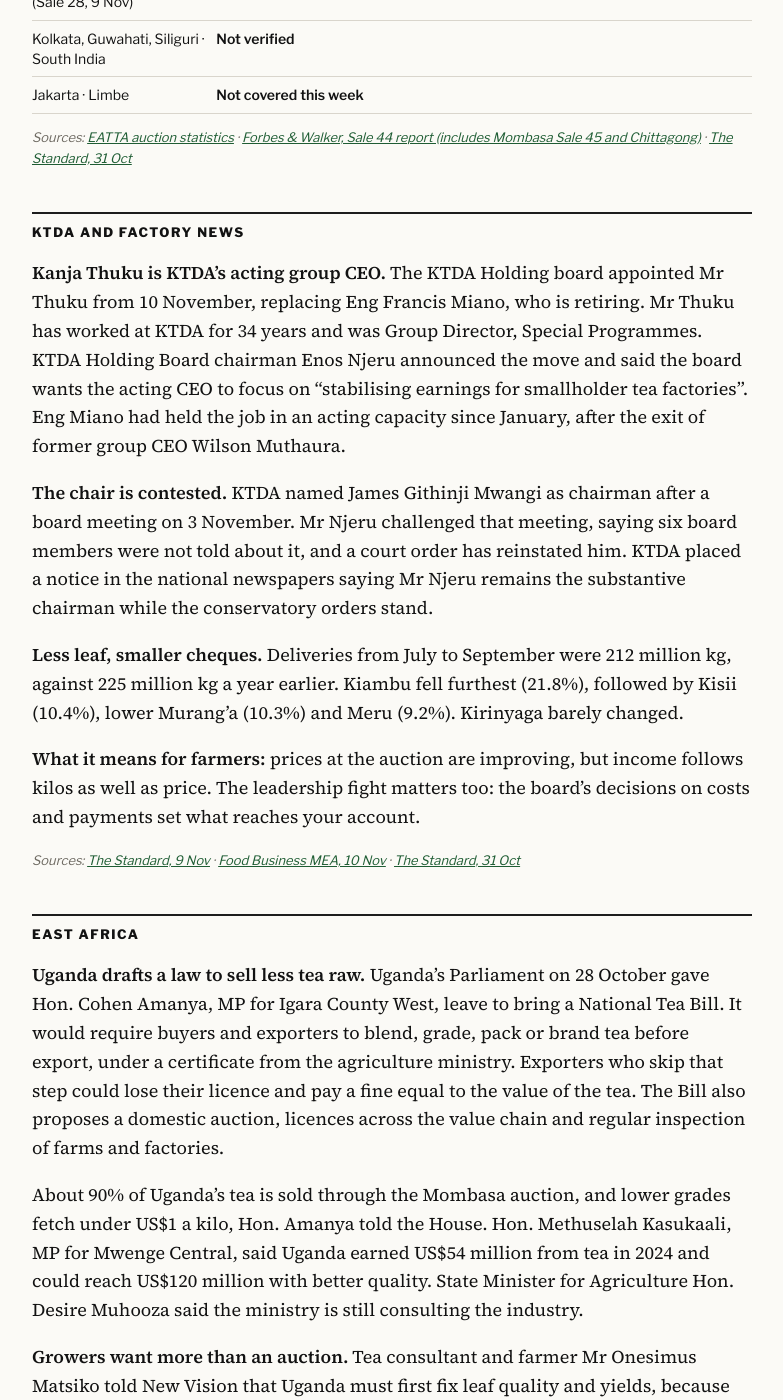
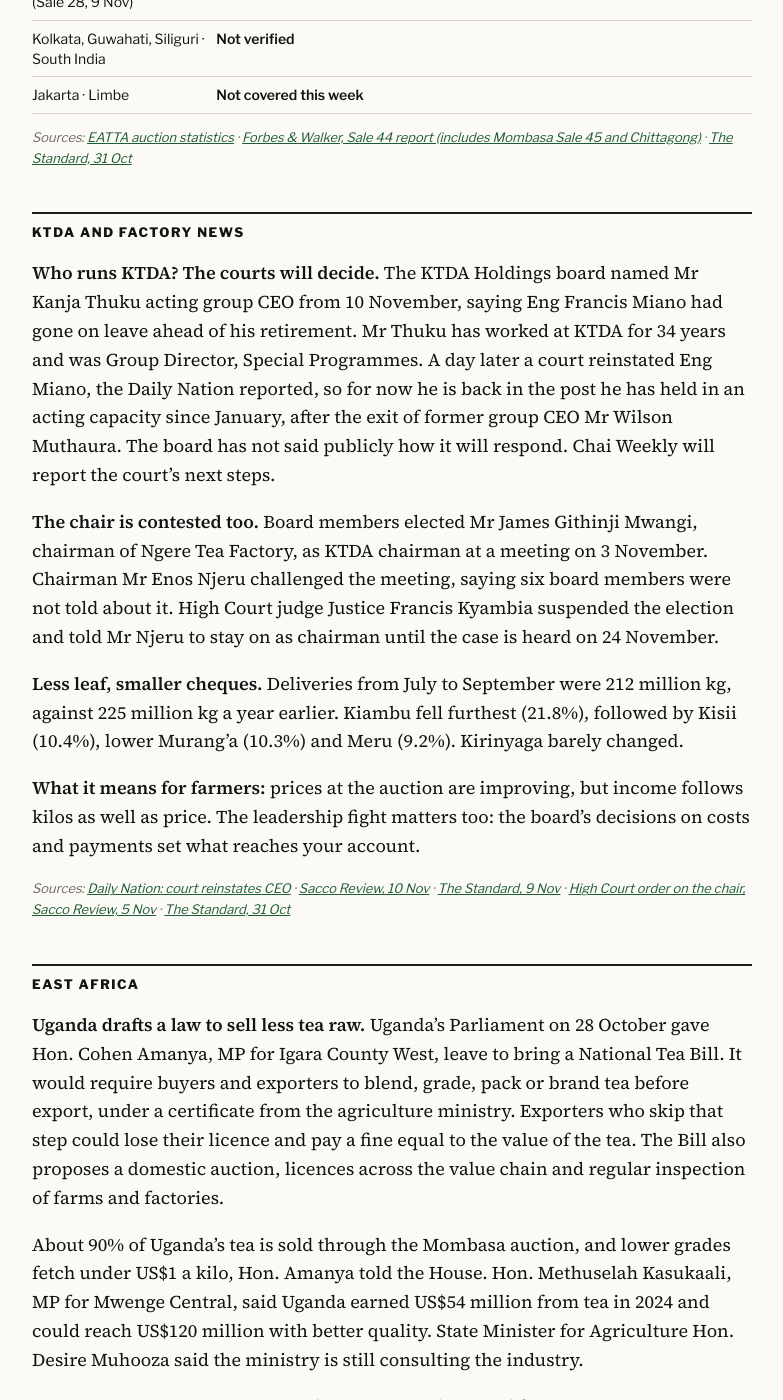
Before and after one commit to maxndungu/chai-weekly, a Jekyll site: the page built from _posts/2026-11-15-issue-003.md, in a window 1280 px wide and 1400 px high, scrolled down 2168 px. Shown: the whole window, without its empty margins (248-1031 px from the left). Built offline with Jekyll 4.4.1, drawn with Linux system fonts in a browser that asks for light colours; some web fonts are replaced; some of the changed text lies outside the part shown.

Commit message:
Preview issue 3: KTDA CEO reinstated by court; chair case details
Co-Authored-By: Claude Opus 5.5 <noreply@anthropic.com>
Claude-Session: https://claude.ai/code/session_01NE5qXrBHZVoaUJxcsTibXZ

```diff
--- a/_posts/2026-11-15-issue-003.md
+++ b/_posts/2026-11-15-issue-003.md
@@ -3,8 +3,8 @@ layout: post
 preview: true
 title: "Mombasa Prices Climb to the Year's High as KTDA Fights Over Its Top Jobs"
 issue: 3
-deck: "Tea at Mombasa fetched $2.36 a kilo at the last sale, the best of 2026, while a new acting chief executive takes over at KTDA, Uganda drafts a tea law, and the rains return to the tea counties."
-description: "Mombasa hits its 2026 high of $2.36, KTDA names Kanja Thuku acting CEO amid a court fight over the chair, Uganda drafts a National Tea Bill, India weighs a minimum price for tea, and heavy rain arrives in the west."
+deck: "Tea at Mombasa fetched $2.36 a kilo at the last sale, the best of 2026, while KTDA's top jobs land in court, Uganda drafts a tea law, and the rains return to the tea counties."
+description: "Mombasa hits its 2026 high of $2.36, courts step into KTDA's fights over its chief executive and chairman, Uganda drafts a National Tea Bill, India weighs a minimum price for tea, and heavy rain arrives in the west."
 snapshot:
   - { label: "Mombasa (Sale 45)", value: "$2.36/kg", note: "▲ 3¢, year's high" }
   - { label: "Unsold", value: "15%", note: "of tea offered" }
@@ -13,7 +13,7 @@ snapshot:
   - { label: "Chittagong", value: "Tk273.85", note: "85% sold" }
 stories:
   - { section: "Markets", anchor: "the-auction-this-week", headline: "Mombasa tea reaches its best price of the year", summary: "The Mombasa average rose for a second straight sale to $2.36 a kilo, with Pakistani and Middle Eastern buyers keeping up support." }
-  - { section: "Industry", anchor: "ktda-and-factory-news", headline: "A new acting chief, and a court fight over the chair", summary: "Kanja Thuku takes over as acting group CEO of KTDA while a court order keeps Enos Njeru in the chairman's seat." }
+  - { section: "Industry", anchor: "ktda-and-factory-news", headline: "Two court fights at the top of KTDA", summary: "A court has reinstated Eng Francis Miano as acting CEO a day after the board replaced him, and another order keeps Mr Enos Njeru as chairman." }
   - { section: "East Africa", anchor: "east-africa", headline: "Uganda drafts a tea law to sell less tea raw", summary: "A National Tea Bill would make exporters add value before shipping and set up an auction at home. About 90% of Uganda's tea now goes to Mombasa." }
   - { section: "World", anchor: "around-the-tea-world", headline: "India moves toward a minimum price for tea", summary: "A Tea Board panel wants a floor price tied to wages and inflation, and Colombo's best Western teas slip." }
   - { section: "Weather", anchor: "weather-in-the-tea-counties", headline: "A wet week for Nyeri, heavy rain for Mulanje", summary: "Kenya Met expects thunderstorms west of the Rift. Forecasts put Nyeri near 84 mm this week and Malawi's Mulanje near 89 mm." }
@@ -22,7 +22,7 @@ stories:
   - { section: "Culture", anchor: "tea-culture", headline: "A tea trail race in the hills of Nepal", summary: "Ilam's first Suryodaya Tea Festival runs on 21 and 22 November, with a 12.5 km race through the gardens." }
 ---
 
-NAIROBI — Tea at the Mombasa auction sold for its best price of the year last week, as tight supply after a dry spell met steady demand from Pakistan and the Middle East. At KTDA, a new acting chief executive took office in the middle of a court fight over who chairs the board. In Kampala, MPs began work on a law to make Uganda sell less of its tea raw. And the rains that held off for weeks are now falling across the western tea counties.
+NAIROBI — Tea at the Mombasa auction sold for its best price of the year last week, as tight supply after a dry spell met steady demand from Pakistan and the Middle East. At KTDA, both the chief executive's job and the chairman's seat are now before the courts. In Kampala, MPs began work on a law to make Uganda sell less of its tea raw. And the rains that held off for weeks are now falling across the western tea counties.
 
 ## The auction this week
 
@@ -53,15 +53,15 @@ The average price at Sale 45 on 9 November was **US$2.36 a kilo for CTC tea**, u
 
 ## KTDA and factory news
 
-**Kanja Thuku is KTDA's acting group CEO.** The KTDA Holding board appointed Mr Thuku from 10 November, replacing Eng Francis Miano, who is retiring. Mr Thuku has worked at KTDA for 34 years and was Group Director, Special Programmes. KTDA Holding Board chairman Enos Njeru announced the move and said the board wants the acting CEO to focus on "stabilising earnings for smallholder tea factories". Eng Miano had held the job in an acting capacity since January, after the exit of former group CEO Wilson Muthaura.
+**Who runs KTDA? The courts will decide.** The KTDA Holdings board named Mr Kanja Thuku acting group CEO from 10 November, saying Eng Francis Miano had gone on leave ahead of his retirement. Mr Thuku has worked at KTDA for 34 years and was Group Director, Special Programmes. A day later a court reinstated Eng Miano, the Daily Nation reported, so for now he is back in the post he has held in an acting capacity since January, after the exit of former group CEO Mr Wilson Muthaura. The board has not said publicly how it will respond. Chai Weekly will report the court's next steps.
 
-**The chair is contested.** KTDA named James Githinji Mwangi as chairman after a board meeting on 3 November. Mr Njeru challenged that meeting, saying six board members were not told about it, and a court order has reinstated him. KTDA placed a notice in the national newspapers saying Mr Njeru remains the substantive chairman while the conservatory orders stand.
+**The chair is contested too.** Board members elected Mr James Githinji Mwangi, chairman of Ngere Tea Factory, as KTDA chairman at a meeting on 3 November. Chairman Mr Enos Njeru challenged the meeting, saying six board members were not told about it. High Court judge Justice Francis Kyambia suspended the election and told Mr Njeru to stay on as chairman until the case is heard on 24 November.
 
 **Less leaf, smaller cheques.** Deliveries from July to September were 212 million kg, against 225 million kg a year earlier. Kiambu fell furthest (21.8%), followed by Kisii (10.4%), lower Murang'a (10.3%) and Meru (9.2%). Kirinyaga barely changed.
 
 **What it means for farmers:** prices at the auction are improving, but income follows kilos as well as price. The leadership fight matters too: the board's decisions on costs and payments set what reaches your account.
 
-*Sources: [The Standard, 9 Nov](https://www.standardmedia.co.ke/business/article/2001561898/ktda-board-appoints-acting-ceo) · [Food Business MEA, 10 Nov](https://www.foodbusinessmea.com/?p=2165539) · [The Standard, 31 Oct](https://www.standardmedia.co.ke/smart-harvest/article/2001561230/delayed-rains-cut-kenyas-tea-output-by-63pc-in-three-months)*
+*Sources: [Daily Nation: court reinstates CEO](https://nation.africa/kenya/news/new-twist-in-ktda-boardroom-tussle-as-court-reinstates-ceo-day-after-ouster-5665644) · [Sacco Review, 10 Nov](https://saccoreview.co.ke/ktda-board-names-long-serving-kanja-thuku-acting-ceo-after-mianos-exit/) · [The Standard, 9 Nov](https://www.standardmedia.co.ke/business/article/2001561898/ktda-board-appoints-acting-ceo) · [High Court order on the chair, Sacco Review, 5 Nov](https://saccoreview.co.ke/ktda-chairman-githinjis-election-suspended-by-high-court/) · [The Standard, 31 Oct](https://www.standardmedia.co.ke/smart-harvest/article/2001561230/delayed-rains-cut-kenyas-tea-output-by-63pc-in-three-months)*
 
 ## East Africa
 
@@ -146,6 +146,7 @@ Hiring or putting out a tender in tea? [Tell us]({{ '/submit/' | relative_url }}
 - **Mon 16 Nov:** Mombasa auction, Sale 46. [EATTA statistics](https://eatta.co.ke/statistics)
 - **Wed 18 Nov:** the next Chai Weekly, with the Sale 46 results.
 - **21–22 Nov:** Suryodaya Tea Festival, Ilam, Nepal. [Details](https://risingnepaldaily.com/news/88501)
+- **24 Nov:** High Court hearing on the KTDA chairmanship.
 - **25 Nov:** THIRST and Women Working Worldwide publish "Behind the Brew", a report on harassment of women in tea. [THIRST](https://thirst-tea.org/news/tea-news-november-2026/)
 - **28–29 Nov:** Folk Tea Festival, Hatipoti Tea Estate, Assam, India. [Details](https://www.sentinelassam.com/north-east-india-news/assam-news/assam-welcomes-creative-minds-and-tradition-for-the-6th-folk-tea-festival-this-november)
 
```
